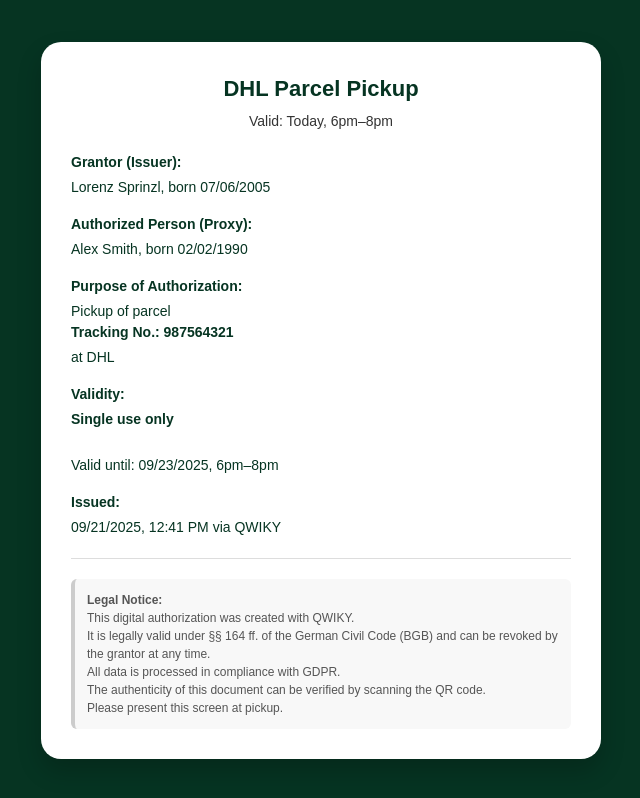
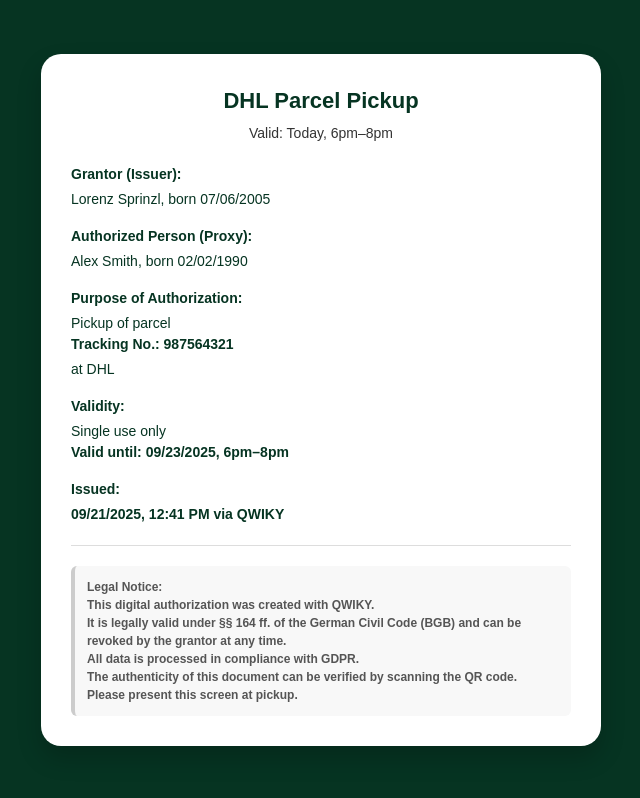
Before and after one commit to Karter361/qwiky-demo, a plain HTML site: page index.html in a window 1280 px wide. Shown: the whole page, without its empty margins (319-959 px from the left). Drawn offline with Linux system fonts and the light colour scheme.

Commit message:
Update index.html

```diff
--- a/index.html
+++ b/index.html
@@ -81,8 +81,8 @@
 
     <div class="section">
       <strong>Validity:</strong>
-      <strong>Single use only</strong><br>
-      Valid until: 09/23/2025, 6pm–8pm
+      Single use only<br>
+      <strong>Valid until: 09/23/2025, 6pm–8pm<strong>
     </div>
 
     <div class="section">
```
